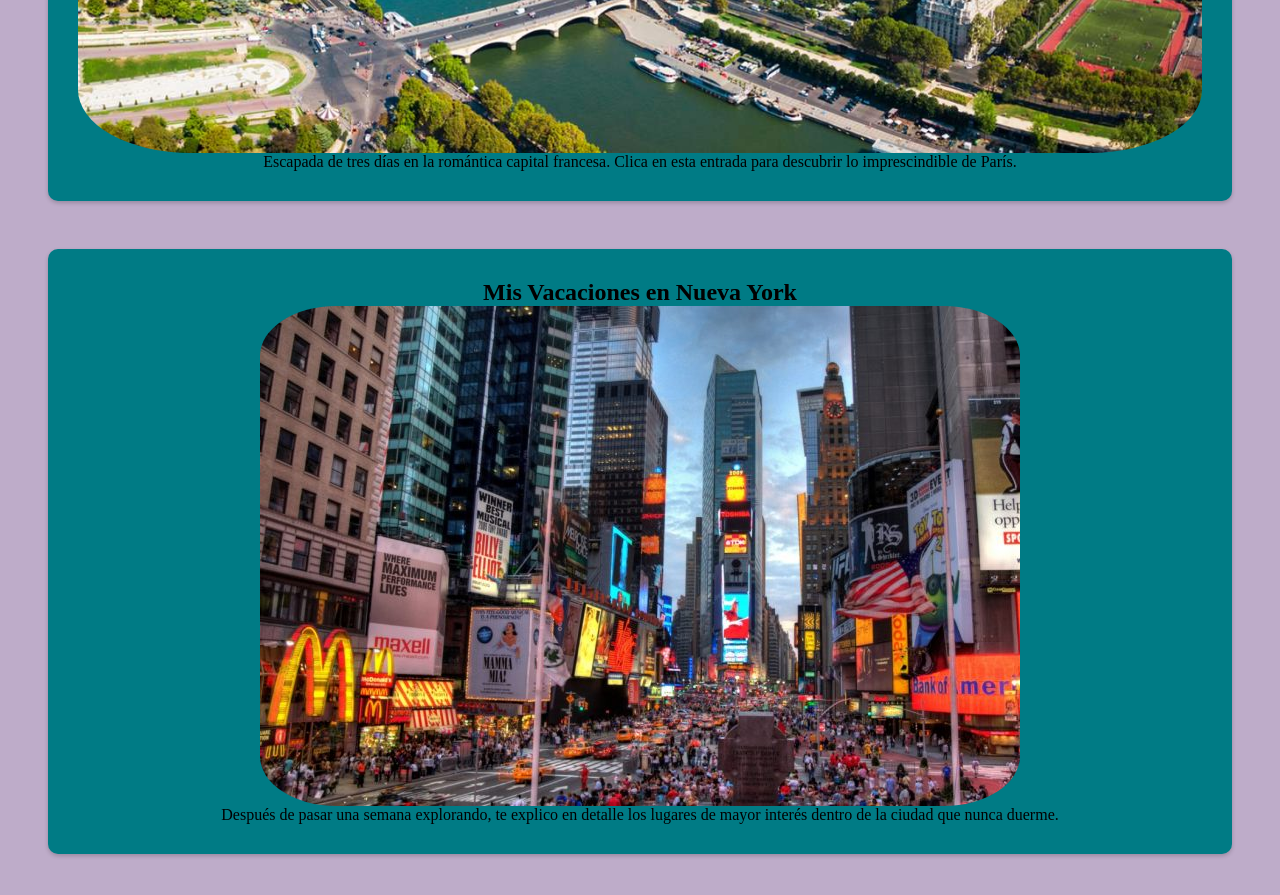
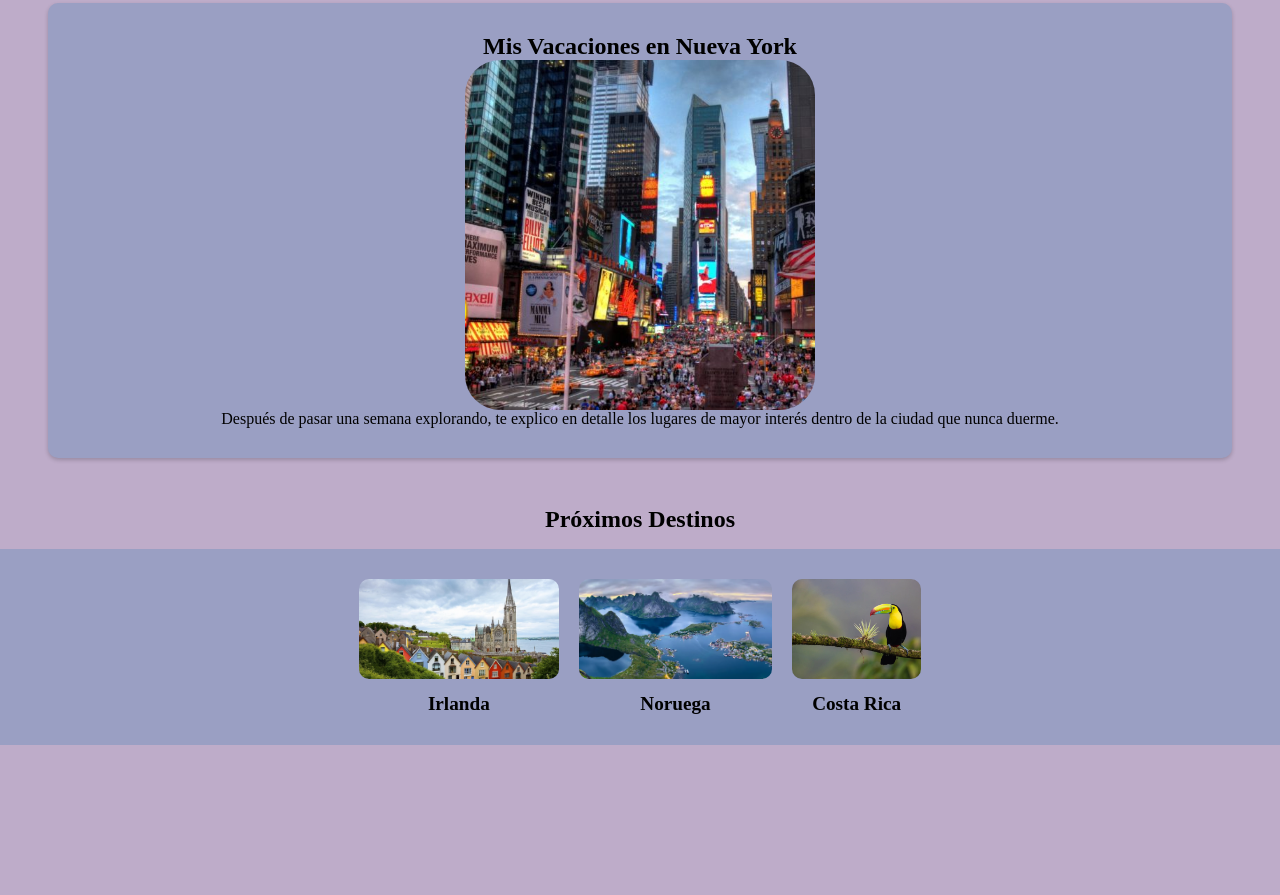
Before and after one commit to LauraGutierrezSa/202309-w2ch2-laura-gutierrez, a plain HTML site: page index.html in a window 1280 px wide. Shown: the part 723-1618 px from the top of the page. After the commit the page ends 1484 px from the top, so only its background shows below. Drawn offline with Linux system fonts and the light colour scheme.

Commit message:
Add upcoming destinations section

```diff
--- a/index.html
+++ b/index.html
@@ -13,6 +13,8 @@
 <body>
   <header class="header">
     <h1>Bienvenidos a Mi Blog de Vacaciones</h1>
+    <br>
+    <br>
     <nav class="navigate">
       <a href="">Inicio</a>
       <a href="">Destinos</a>
@@ -21,21 +23,37 @@
     </nav>
   </header>
   <main>
-    <div>
     <section class="entries">
       <h2>Mis vacaciones en París</h2>
       <img src="images/paris.jpg" alt="vista aérea de la ciudad de París, con la torre Eiffel y el río Sena.">
-        <caption>Escapada de tres días en la romántica capital francesa. Clica en esta entrada para descubrir lo
+      <p>Escapada de tres días en la romántica capital francesa. Clica en esta entrada para descubrir lo
         imprescindible de París.
-        </caption>
+      </p>
     </section>
     <section class="entries">
       <h2>Mis Vacaciones en Nueva York</h2>
       <img src="images/newYork.jpg" alt="Avenida en Nueva York con tráfico y muchas luces.">
-        <caption>Después de pasar una semana explorando, te explico en detalle los lugares de mayor interés dentro de la
-          ciudad que nunca duerme. </caption>
+      <p>Después de pasar una semana explorando, te explico en detalle los lugares de mayor interés dentro de la
+        ciudad que nunca duerme. </p>
     </section>
-    </div>
+    <section class="upcoming-destinations">
+      <h2 class="upcoming-destinations-title">Próximos Destinos</h2>
+      <ol>
+        <li class="destination">
+          <img src="images/destino1.webp" alt="Irlanda">
+          <h3>Irlanda</h3>
+        </li>
+        <li class="destination">
+          <img src="images/destino2.webp" alt="Noruega">
+          <h3>Noruega</h3>
+        </li>
+        <li class="destination">
+          <img src="images/destino3.webp" alt="Costa Rica">
+          <h3>Costa Rica</h3>
+        </li>
+      </ol>
+    </section>
+
   </main>
 </body>
 
--- a/styles/styles.css
+++ b/styles/styles.css
@@ -31,7 +31,7 @@ a {
 }
 
 .navigate {
-  color: #006c60;
+  color: #c3d1d0;
   font-size: larger;
 }
 
@@ -40,7 +40,7 @@ a {
   flex-direction: column;
   align-items: center;
   padding: 40px;
-  background-color: #9a9fc3;
+  background-color: #007b85;
 }
 
 body {
@@ -52,7 +52,7 @@ body {
   flex-direction: column;
   align-items: center;
   margin: 3rem;
-  background-color: #007b85;
+  background-color: #9a9fc3;
   border-radius: 10px;
   box-shadow: 0px 2px 4px rgba(0, 0, 0, 0.2);
   padding: 30px;
@@ -61,6 +61,38 @@ body {
 
 .entries img {
   border-radius: 10%;
+  width: 350px;
+  height: 350px;
   max-width: 100%;
+  max-height: 400px;
+  object-fit: cover;
+}
+
+.upcoming-destinations {
+  text-align: center;
+  overflow-x: auto;
+}
+.upcoming-destinations ol {
+  display: flex;
+  justify-content: center;
+  padding: 20px 0;
+  background-color: #9a9fc3;
+  padding: 20px;
+  list-style-type: none;
+}
+
+.destination {
+  text-align: center;
+  margin: 10px;
+}
+
+.destination img {
+  border-radius: 10px;
+  max-width: 200px;
+  max-height: 100px;
   height: auto;
 }
+.destination h3 {
+  margin-top: 10px;
+  font-size: 1.2rem;
+}
```
Also changed, not shown: images/destino1.webp (added), images/destino2.webp (added), images/destino3.webp (added). Lines whose indentation alone changed are shown as unchanged.
